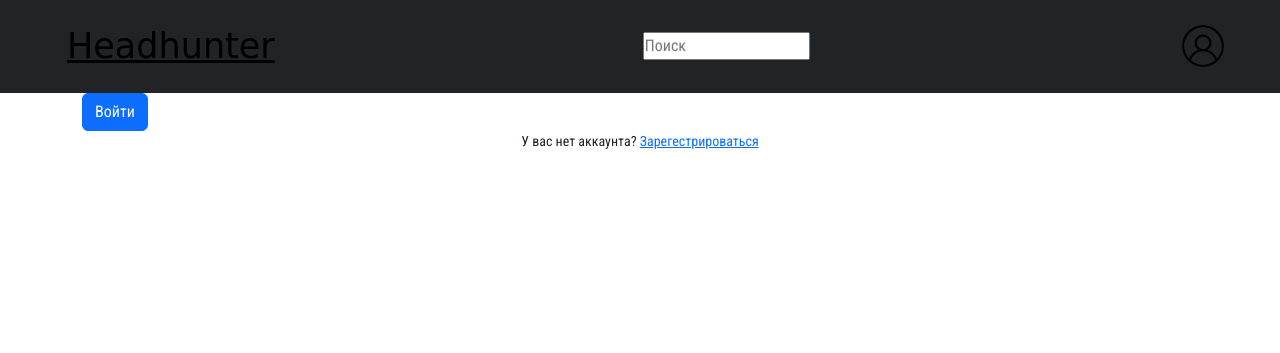
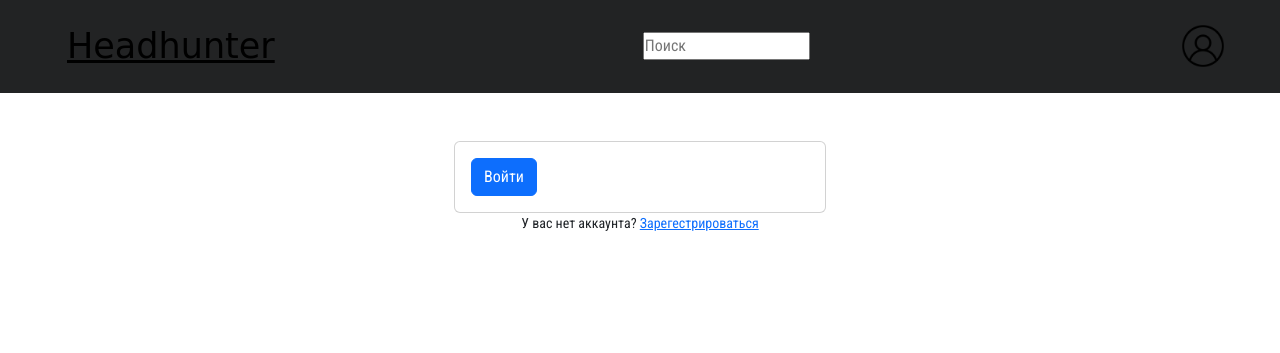
Before and after one commit to Russo2642/homework_68_with_team, a Django app: template headhunter/accounts/templates/login.html in a window 1280 px wide. Shown: the top 353 px of the page. Run offline with Django 3.2, Linux system fonts and the light colour scheme; the template is opened without the code that fills it, so the values that code supplies are empty; some libraries are stand-ins or nearby versions.

Commit message:
#7 Личный кабинет пользователя. Возможность создания резюме
Обновил вёрстку в шаблоне регистрации и логина

```diff
--- a/headhunter/accounts/templates/login.html
+++ b/headhunter/accounts/templates/login.html
@@ -4,13 +4,22 @@
 
 {% block content %}
 <div class="login-form">
+    <div class="row mt-5">
+        <div class="d-flex justify-content-center">
+            <div class="col-lg-4 col-md-8 col-sm-11">
+                <div class="card">
+                    <div class="card-body">
                         <form method="post">
-            <div class="login">
                             {% csrf_token %}
-                {% bootstrap_form form %}
+                            {% bootstrap_field form.username placeholder="" %}
+                            {% bootstrap_field form.password placeholder="" %}
                             {% bootstrap_button button_type="submit" content='Войти' %}
+                        </form>
                     </div>
-        </form>
+                </div>
+            </div>
+        </div>
+    </div>
 </div>
 <div class="login-register-form">
     <p style="font-size:14px; text-align:center">У вас нет аккаунта?
--- a/headhunter/accounts/templates/register.html
+++ b/headhunter/accounts/templates/register.html
@@ -42,7 +42,7 @@
                                 {% bootstrap_field form.phone placeholder="" %}
                                 {% bootstrap_field form.password placeholder="" %}
                                 {% bootstrap_field form.password_confirm placeholder="" %}
-                                {% bootstrap_button button_type='submit' content='Register' button_class='btn-primary' %}
+                                {% bootstrap_button button_type='submit' content='Зарегестрироваться' button_class='btn-primary' %}
                             </div>
                         </form>
                     </div>
@@ -55,7 +55,7 @@
             <div class="col-lg-4 col-md-8 col-sm-11">
                 <div class="card">
                     <div class="card-body d-flex justify-content-center">
-                        Have an account? <a href="{% url 'login' %}"><b class="ps-1">Log in</b></a>
+                        Есть аккаунт? <a href="{% url 'login' %}"><b class="ps-1">Войти</b></a>
                     </div>
                 </div>
             </div>
```
Lines whose indentation alone changed are shown as unchanged.
